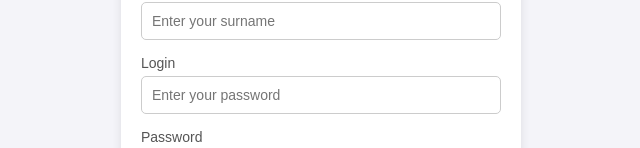
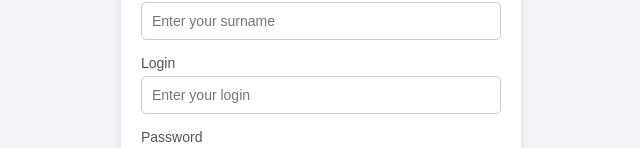
Before and after one commit to babidjon666/universityProject, a React (Create React App) app in the folder med_organisation/Program/frontend/: page /login in a window 1280 px wide. Both pictures are taken after a click on the link "Register". Shown: the part 302-450 px from the top of the page, without its empty margins (319-959 px from the left). Built offline with nearby package versions, Linux system fonts and the light colour scheme.

Commit message:
ошибка верстки

```diff
--- a/med_organisation/Program/frontend/src/Components/Auth/Auth.jsx
+++ b/med_organisation/Program/frontend/src/Components/Auth/Auth.jsx
@@ -138,7 +138,7 @@ export const Auth = () => {
                             <input
                                 type="text"
                                 id="auth-login"
-                                placeholder="Enter your password"
+                                placeholder="Enter your login"
                                 value={login}
                                 onChange={(e) => setLogin(e.target.value)}
                                 required
```
